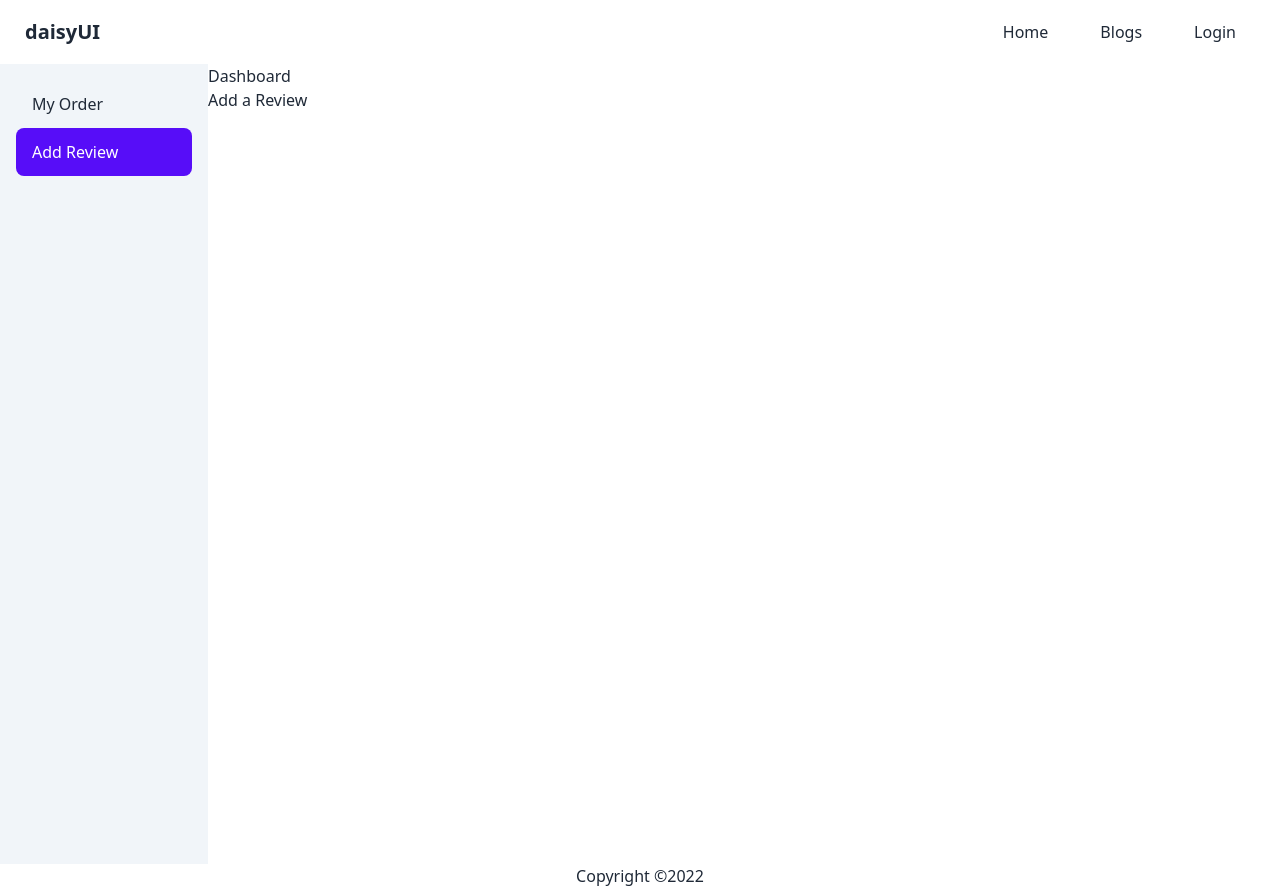
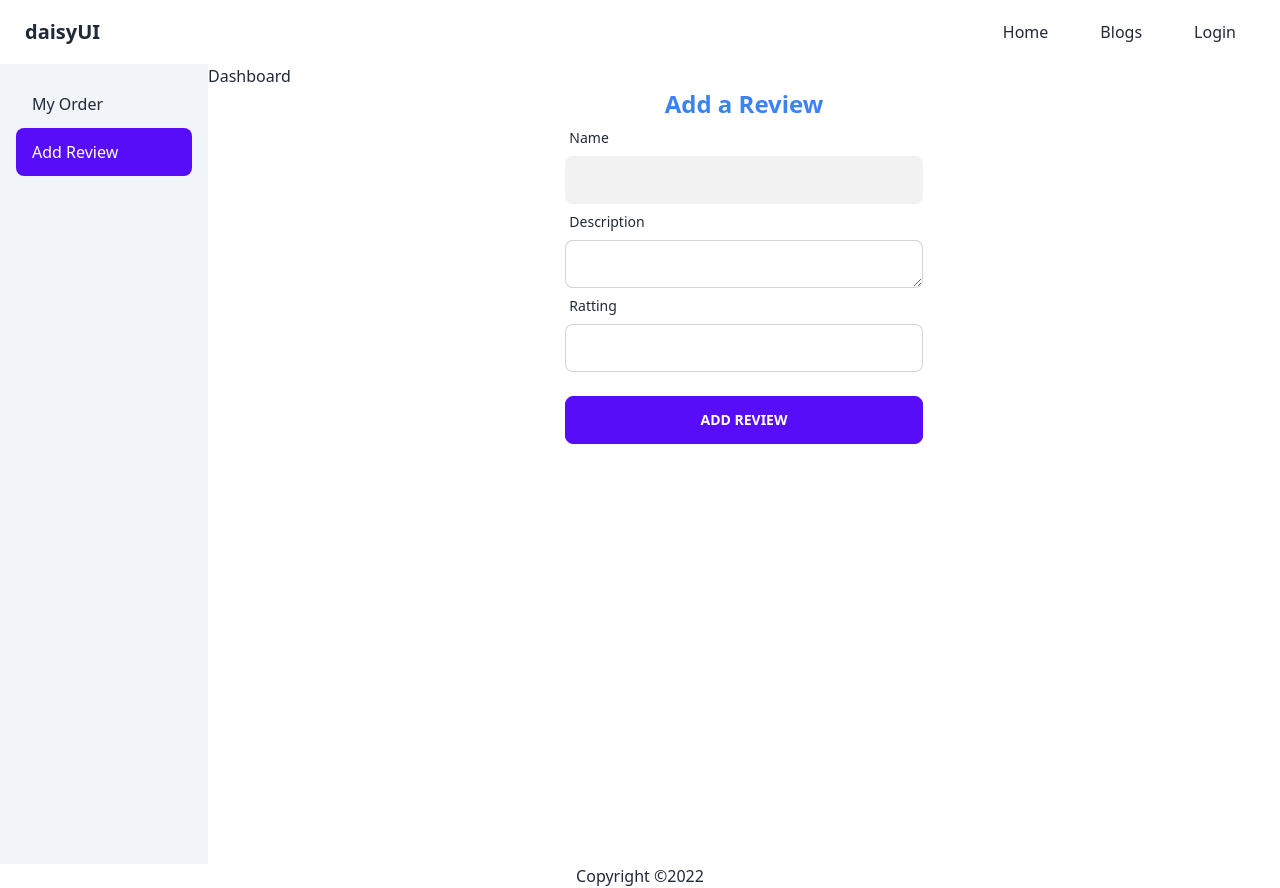
Before and after one commit to saddamhosan/auto-parts, a React (Create React App) app: page /dashboard/addReview in a window 1280 px wide. Built offline with nearby package versions, Linux system fonts and the light colour scheme; no server answers.

Commit message:
added reviews

```diff
--- a/package.json
+++ b/package.json
@@ -12,7 +12,9 @@
     "react-dom": "^18.1.0",
     "react-firebase-hooks": "^5.0.3",
     "react-hook-form": "^7.31.2",
+    "react-icons": "^4.3.1",
     "react-query": "^3.39.0",
+    "react-rating": "^2.0.5",
     "react-router-dom": "^6.3.0",
     "react-scripts": "5.0.1",
     "react-slick": "^0.29.0",
--- a/src/Component/Pages/Dashboard/AddReview.js
+++ b/src/Component/Pages/Dashboard/AddReview.js
@@ -1,11 +1,86 @@
-import React from 'react';
+import React, { useState } from "react";
+import { useAuthState } from "react-firebase-hooks/auth";
+import Swal from "sweetalert2";
+import auth from "../../../firebase.init";
 
 const AddReview = () => {
-    return (
-        <div>
-            <h1>Add a Review</h1>
+  const [user] = useAuthState(auth);
+  const [rattingError, setRattingError] = useState("");
+  const handleAddReview = (e) => {
+    e.preventDefault();
+    const name = e.target.name.value;
+    const description = e.target.description.value;
+    const ratting = e.target.ratting.value;
+    if (ratting < 0 || ratting > 5) {
+      return setRattingError("Retting should be between 0 to 5 ");
+    }
+    setRattingError("");
+    const review = {
+      name,
+      description,
+      ratting,
+    };
+     fetch("http://localhost:4000/review", {
+       method: "post",
+       headers: { "content-type": "application/json" },
+       body: JSON.stringify(review),
+     })
+       .then((res) => res.json())
+       .then((data) => {
+         if (data.insertedId) {
+           Swal.fire({
+             position: "top-center",
+             icon: "success",
+             title: "Thank you for your review",
+             showConfirmButton: false,
+             timer: 1500,
+           });
+           e.target.reset();
+         }
+       });
+
+  };
+  return (
+    <div className="w-1/3 mx-auto">
+      <h1 className="text-center text-2xl font-bold text-blue-500">
+        Add a Review
+      </h1>
+      <form onSubmit={handleAddReview}>
+        <div class="form-control">
+          <label class="label">
+            <span class="label-text">Name</span>
+          </label>
+          <input
+            type="text"
+            value={user?.displayName}
+            name="name"
+            readOnly
+            disabled
+            class="input input-bordered"
+          />
         </div>
-    );
+
+        <div class="form-control">
+          <label class="label">
+            <span class="label-text">Description</span>
+          </label>
+          <textarea name="description" class="input input-bordered" />
+        </div>
+
+        <div class="form-control">
+          <label class="label">
+            <span class="label-text">Ratting</span>
+          </label>
+          <input type="number" name="ratting" class="input input-bordered" />
+        </div>
+        {rattingError && <p className="text-red-500">{rattingError}</p>}
+
+        <div class="form-control mt-6">
+          <button class="btn btn-primary">Add Review</button>
+        </div>
+      </form>
+    </div>
+  );
 };
 
 export default AddReview;
--- a/src/Component/Pages/Home/Home.js
+++ b/src/Component/Pages/Home/Home.js
@@ -1,12 +1,14 @@
 import React from 'react';
 import Banner from './Banner';
 import Parts from './Parts';
+import Review from './Review';
 
 const Home = () => {
     return (
         <div>
             <Banner/>
             <Parts/>
+            <Review/>
         </div>
     );
 };
--- a/src/Component/Pages/Home/Parts.js
+++ b/src/Component/Pages/Home/Parts.js
@@ -16,7 +16,7 @@ const Parts = () => {
   return (
     <div className="mx-10 my-10 font-serif">
       <h1 className="text-center text-2xl text-blue-600 font-bold">Parts</h1>
-      <div className="md:grid grid-cols-3 gap-6 space-y-8">
+      <div className="md:grid grid-cols-3 gap-6">
           {
           parts.map(part=><Part key={part._id} part={part}/>)
           }
--- /dev/null
+++ b/src/Component/Pages/Home/Review.js
@@ -0,0 +1,47 @@
+import React from 'react';
+import { AiFillStar, AiOutlineStar } from "react-icons/ai";
+import { useQuery } from 'react-query';
+import Rating from "react-rating";
+
+const Review = () => {
+    const {
+      isLoading,
+      error,
+      data: reviews,
+    } = useQuery("reviews", () =>
+      fetch("http://localhost:4000/review").then((res) => res.json())
+    );
+    if (isLoading) return "Loading...";
+    if (error) return "An error has occurred: " + error.message;
+
+    return (
+      <div className="m-10">
+        <h1 className="text-center text-3xl font-bold my-4 text-blue-500">
+          Reviews
+        </h1>
+        <div className="md:grid grid-cols-3 gap-6 ">
+          {reviews.map((review) => (
+            <div
+              className="shadow-xl p-3 rounded-xl border text-center"
+              key={review._id}
+            >
+              <p className=" text-xl font-bold my-4 text-blue-500">
+                {review.name}
+              </p>
+              <p>{review.description}</p>
+              <p className='mt-4'>
+                <Rating
+                  readonly
+                  initialRating={review.ratting}
+                  emptySymbol={<AiOutlineStar color="orange" size={"20px"} />}
+                  fullSymbol={<AiFillStar color="orange" size={"20px"} />}
+                />
+              </p>
+            </div>
+          ))}
+        </div>
+      </div>
+    );
+};
+
+export default Review;
```
Also changed, not shown: 1 other file (tests, documents, lock files or other folders).
